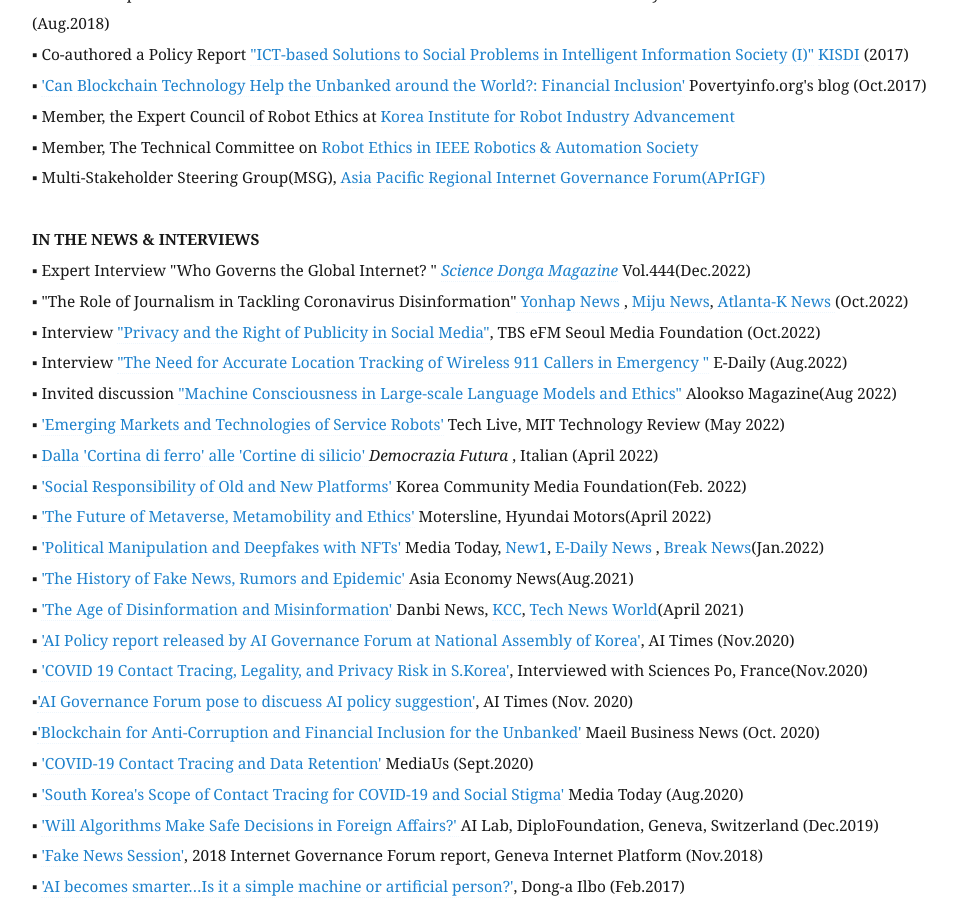
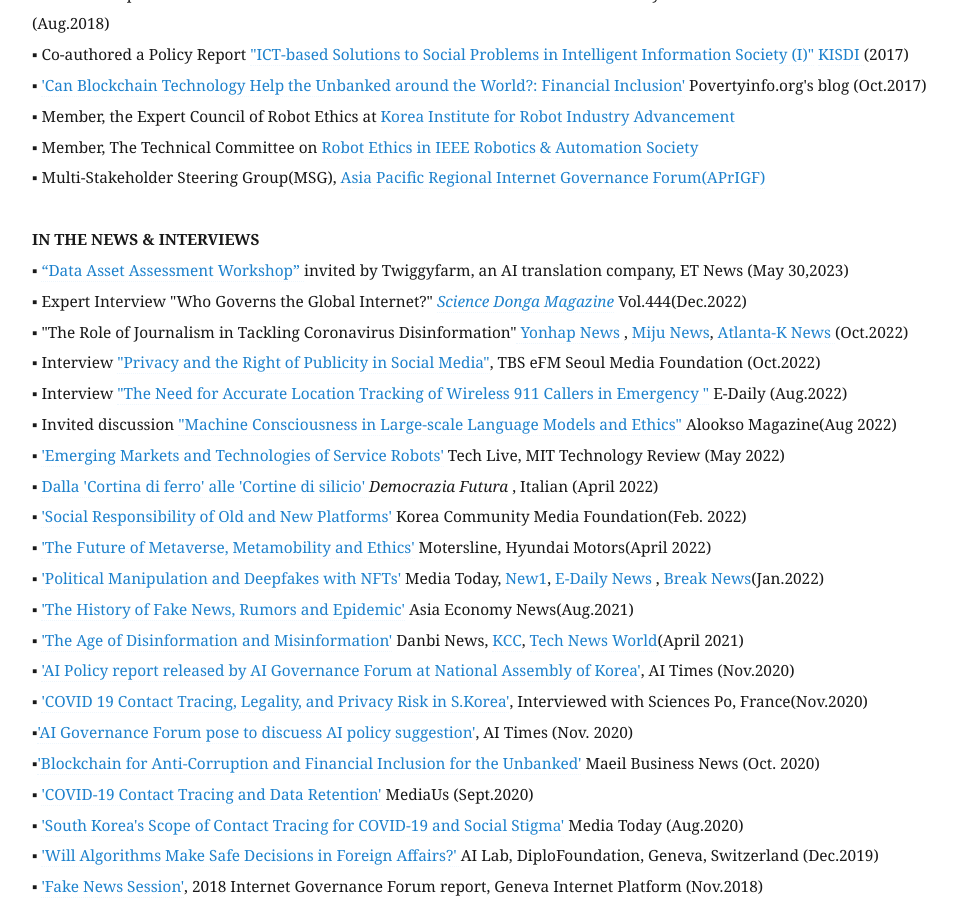
Before and after one commit to eunchangchoi/eunchangchoi.github.io, a Jekyll site: the page built from index.md, in a window 1280 px wide and 900 px high, scrolled down 7967 px. Shown: the whole window, without its empty margins (68-1025 px from the left). Built offline with Jekyll 4.4.1, drawn with Linux system fonts in a browser that asks for light colours.

Commit message:
Update index.md

```diff
--- a/index.md
+++ b/index.md
@@ -184,7 +184,8 @@
 ▪ Multi-Stakeholder Steering Group(MSG), <a href="https://ap.rigf.asia/"> Asia Pacific Regional Internet Governance Forum(APrIGF)</a> <br>
   <br>
  <strong> IN THE NEWS & INTERVIEWS</strong> <br>
-▪ Expert Interview "Who Governs the Global Internet? " <a href="https://dl.dongascience.com/magazine/index/S#S202211SEL"> <i> Science Donga Magazine</i></a> Vol.444(Dec.2022)<br>
+▪  <a href="https://www.etnews.com/20230531000207"> “Data Asset Assessment Workshop” </a> invited by Twiggyfarm, an AI translation company, ET News (May 30,2023) <br>
+▪ Expert Interview "Who Governs the Global Internet?" <a href="https://dl.dongascience.com/magazine/index/S#S202211SEL"> <i> Science Donga Magazine</i></a> Vol.444(Dec.2022)<br>
 ▪ "The Role of Journalism in Tackling Coronavirus Disinformation"<a href="https://www.yna.co.kr/view/AKR20221012124400371"> Yonhap News </a>, <a href="https://mijunews.com/2022/10/13/%ec%98%81%ec%83%81%ec%b5%9c%ec%9d%80%ec%b0%bd-%ea%b5%90%ec%88%98-%ea%b0%80%ec%a7%9c%eb%89%b4%ec%8a%a4%ec%9d%98-%ea%b3%a0%ea%b3%a0%ed%95%99%ed%8c%ac%eb%8d%b0%eb%af%b9-%ec%96%b8%eb%a1%a0%ec%9d%98/"> Miju News</a>, <a href="https://atlantak.com/%ec%84%b8%ea%b3%84%ed%95%9c%ec%9d%b8%ec%96%b8%eb%a1%a0%ec%9d%b8%ed%98%91-%ea%b5%ad%ec%a0%9c%ec%8b%ac%ed%8f%ac%ec%a7%80%ec%97%84-%ec%95%a0%ed%8b%80%eb%9e%9c%ed%83%80-k-%ec%82%ac%eb%a1%80/"> Atlanta-K News </a> (Oct.2022) <br>
 ▪ Interview <a href="https://podcasts.apple.com/af/podcast/tbs-efm-this-morning/id1038822609"> "Privacy and the Right of Publicity in Social Media"</a>, TBS eFM Seoul Media Foundation (Oct.2022)<br>
 ▪ Interview <a href="https://www.edaily.co.kr/news/read?newsId=03722806632430600&mediaCodeNo=257"> "The Need for Accurate Location Tracking of Wireless 911 Callers in Emergency "</a> E-Daily (Aug.2022)<br>
```
